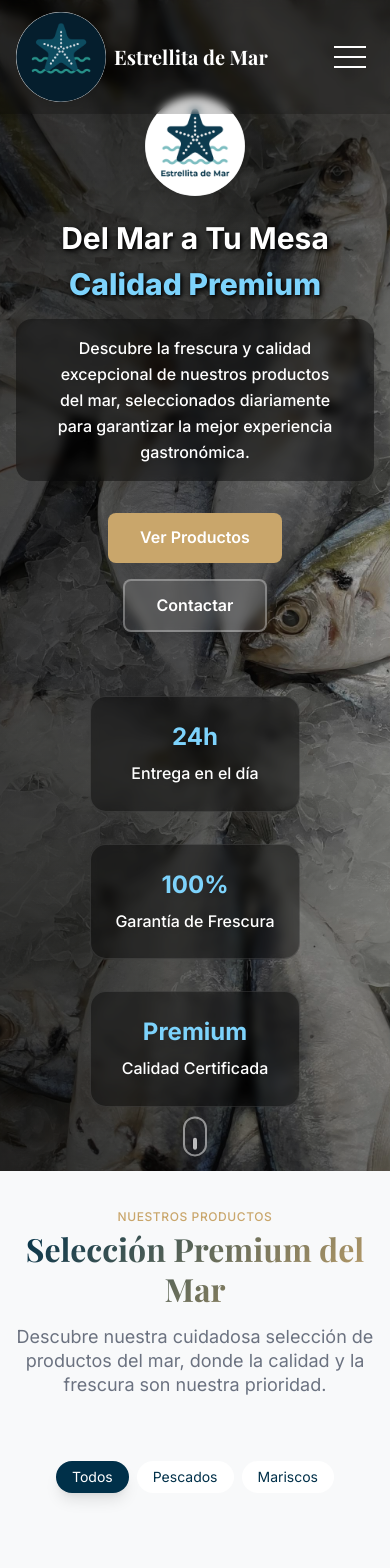
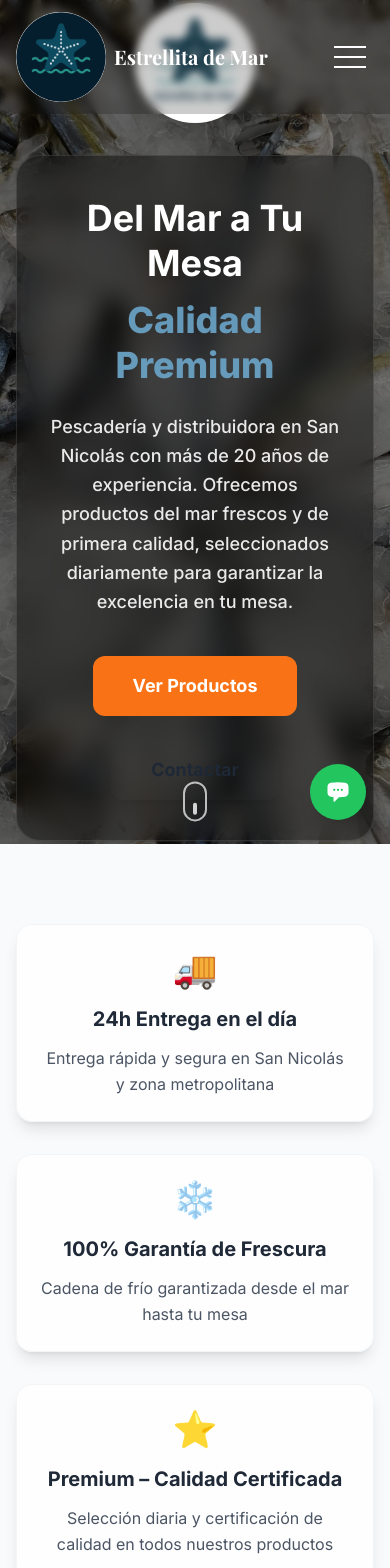
Before and after one commit to Tomdeez/Pescaderia, a Next.js app: page / in a window 390 px wide. Shown: the top 1568 px of the page. Built offline with nearby package versions, Linux system fonts and the light colour scheme.

Commit message:
Actualizar secciones y agregar botón de WhatsApp

```diff
--- a/app/components/sections/HeroSection.tsx
+++ b/app/components/sections/HeroSection.tsx
@@ -1,12 +1,16 @@
 'use client';
 
 import { motion } from "framer-motion";
+import Image from 'next/image';
 
 export const HeroSection = () => {
   return (
+    <>
+      {/* Hero Section Principal */}
       <section
-      id="hero"
-      className="relative min-h-[60vh] flex items-center justify-center overflow-hidden pt-24 md:pt-28"
+        id="inicio"
+        aria-label="Pescadería y Distribuidora en San Nicolás – Estrellita de Mar"
+        className="relative h-screen flex items-center justify-center overflow-hidden"
       >
         {/* Imagen de fondo */}
         <div
@@ -16,52 +20,69 @@ export const HeroSection = () => {
           }}
         />
 
-      {/* Overlay con gradiente más oscuro para mejor contraste */}
-      <div className="absolute inset-0 bg-gradient-to-br from-black/70 via-black/60 to-primary/80" />
+        {/* Overlay semitransparente mejorado */}
+        <div className="absolute inset-0 bg-black/50" />
 
-      {/* Overlay adicional para texto central */}
-      <div className="absolute inset-0 bg-gradient-to-t from-black/50 via-transparent to-black/30" />
+        {/* Contenido centrado */}
+        <div className="relative w-full max-w-4xl mx-auto px-4 z-10 flex flex-col items-center text-center">
+          {/* Logo */}
+          <motion.div
+            className="flex justify-center mb-8"
+            initial={{ opacity: 0, scale: 0.8 }}
+            animate={{ opacity: 1, scale: 1 }}
+            transition={{ duration: 0.8, ease: "easeOut" }}
+          >
+            <img
+              src="/imagenes/Claro.png"
+              alt="Estrellita de Mar - Pescadería y Distribuidora en San Nicolás"
+              className="w-[120px] h-[120px] md:w-[160px] md:h-[160px] rounded-full bg-white/90 shadow-2xl"
+            />
+          </motion.div>
 
-      {/* Contenido */}
-      <div className="relative w-full max-w-5xl mx-auto px-4 z-10 flex flex-col items-center text-center justify-center min-h-[40vh]">
-        {/* Logo isotipo más chico */}
-        <div className="flex justify-center mb-6">
-          <img src="/imagenes/Claro.png" alt="Logo Estrellita de Mar" className="w-[100px] h-[100px] md:w-[140px] md:h-[140px] rounded-full bg-white/80 shadow-2xl" />
-        </div>
+          {/* Bloque de texto con fondo redondeado */}
                      <motion.div
-          initial={{ opacity: 0, y: 50 }}
+             initial={{ opacity: 0 }}
+             animate={{ opacity: 1 }}
+             transition={{ duration: 0.8, staggerChildren: 0.2, delayChildren: 0.3 }}
+             className="bg-black/40 backdrop-blur-md rounded-3xl px-8 py-10 md:px-12 md:py-12 shadow-2xl border border-white/10"
+           >
+             {/* H1 SEO optimizado */}
+             <motion.h1
+               initial={{ opacity: 0, y: 60 }}
                animate={{ opacity: 1, y: 0 }}
-          transition={{ duration: 1, ease: "easeOut" }}
-          className="w-full flex flex-col items-center text-center"
+               transition={{ duration: 0.8, delay: 0.3 }}
+               className="text-4xl md:text-6xl lg:text-7xl font-bold mb-6 leading-tight"
              >
-          {/* Título principal con mejor sombra */}
-          <h1 className="text-3xl md:text-5xl lg:text-6xl font-bold mb-4 leading-tight w-full text-center">
-            <span className="block text-white drop-shadow-2xl text-shadow-strong w-full text-center">
+               <span className="block text-white drop-shadow-2xl">
                  Del Mar a Tu Mesa
                </span>
-            <span className="block text-sky-300 drop-shadow-2xl text-shadow-strong mt-2 font-extrabold w-full text-center">
+               <span className="block mt-3 font-extrabold" style={{ color: '#669BBC' }}>
                  Calidad Premium
                </span>
-          </h1>
+             </motion.h1>
 
-          {/* Subtítulo con fondo semi-transparente */}
-          <div className="inline-block bg-black/40 backdrop-blur-sm rounded-2xl px-8 py-4 mb-8">
-            <p className="text-base md:text-lg lg:text-xl text-white font-medium leading-relaxed drop-shadow-lg">
-              Descubre la frescura y calidad excepcional de nuestros productos del mar,
-              seleccionados diariamente para garantizar la mejor experiencia gastronómica.
-            </p>
-          </div>
+             {/* Subtítulo explicativo */}
+             <motion.p
+               initial={{ opacity: 0, y: 60 }}
+               animate={{ opacity: 1, y: 0 }}
+               transition={{ duration: 0.8, delay: 0.5 }}
+               className="text-lg md:text-xl lg:text-2xl text-white/90 font-medium leading-relaxed mb-10 max-w-3xl mx-auto"
+             >
+               Pescadería y distribuidora en San Nicolás con más de 20 años de experiencia.
+               Ofrecemos productos del mar frescos y de primera calidad,
+               seleccionados diariamente para garantizar la excelencia en tu mesa.
+             </motion.p>
 
-          {/* Botones con mejor espaciado */}
+             {/* Botones */}
              <motion.div
-            initial={{ opacity: 0, y: 30 }}
+               initial={{ opacity: 0, y: 60 }}
                animate={{ opacity: 1, y: 0 }}
-            transition={{ duration: 1, delay: 0.3, ease: "easeOut" }}
-            className="flex flex-col sm:flex-row gap-4 justify-center items-center"
+               transition={{ duration: 0.8, delay: 0.7 }}
+               className="flex flex-col sm:flex-row gap-6 justify-center items-center"
              >
               <motion.a
                 href="#productos"
-              className="px-8 py-3 bg-accent hover:bg-accent-light text-white font-semibold rounded-lg transition-all duration-300 shadow-2xl hover:shadow-3xl transform hover:-translate-y-1"
+                className="px-10 py-4 bg-orange-500 hover:bg-orange-600 text-white font-bold text-lg rounded-xl transition-all duration-300 shadow-2xl hover:shadow-3xl transform hover:-translate-y-1"
                 whileHover={{ scale: 1.05 }}
                 whileTap={{ scale: 0.95 }}
               >
@@ -69,7 +90,7 @@ export const HeroSection = () => {
               </motion.a>
               <motion.a
                 href="#contacto"
-              className="px-8 py-3 bg-white/10 backdrop-blur-sm border-2 border-white/30 text-white font-semibold rounded-lg hover:bg-white/20 hover:border-white/50 transition-all duration-300 shadow-lg"
+                className="px-10 py-4 bg-transparent border-3 border-gray-800 text-gray-800 hover:bg-gray-800 hover:text-white font-bold text-lg rounded-xl transition-all duration-300 shadow-lg"
                 whileHover={{ scale: 1.05 }}
                 whileTap={{ scale: 0.95 }}
               >
@@ -77,52 +98,76 @@ export const HeroSection = () => {
               </motion.a>
             </motion.div>
           </motion.div>
-
-        {/* Indicadores de calidad con mejor contraste */}
-        <motion.div
-          initial={{ opacity: 0, y: 30 }}
-          animate={{ opacity: 1, y: 0 }}
-          transition={{ duration: 1, delay: 0.6, ease: "easeOut" }}
-          className="grid grid-cols-1 md:grid-cols-3 gap-8 mt-16 lg:mt-24 mb-16"
-        >
-          {[
-            { numero: "24h", texto: "Entrega en el día" },
-            { numero: "100%", texto: "Garantía de Frescura" },
-            { numero: "Premium", texto: "Calidad Certificada" }
-          ].map((item, index) => (
-            <div key={index} className="text-center">
-              <div className="bg-black/40 backdrop-blur-sm rounded-2xl p-6 border border-white/10">
-                <h3 className="text-2xl lg:text-3xl font-bold text-sky-300 mb-2 drop-shadow-lg">
-                  {item.numero}
-                </h3>
-                <p className="text-white font-medium drop-shadow-lg">
-                  {item.texto}
-                </p>
-              </div>
-            </div>
-          ))}
-        </motion.div>
         </div>
 
-      {/* Scroll indicator - movido fuera del contenido principal */}
+        {/* Scroll indicator */}
         <motion.div
           initial={{ opacity: 0 }}
           animate={{ opacity: 1 }}
-        transition={{ duration: 1, delay: 1 }}
-        className="absolute bottom-6 left-1/2 transform -translate-x-1/2 z-20"
+          transition={{ duration: 1, delay: 1.2 }}
+          className="absolute bottom-8 left-1/2 transform -translate-x-1/2 z-20"
         >
           <motion.div
             animate={{ y: [0, 10, 0] }}
             transition={{ duration: 2, repeat: Infinity }}
-          className="w-6 h-10 border-2 border-white/50 rounded-full flex justify-center"
+            className="w-6 h-10 border-2 border-white/70 rounded-full flex justify-center"
           >
             <motion.div
               animate={{ y: [0, 12, 0] }}
               transition={{ duration: 2, repeat: Infinity }}
-            className="w-1 h-3 bg-white/70 rounded-full mt-2"
+              className="w-1 h-3 bg-white/80 rounded-full mt-2"
             />
           </motion.div>
         </motion.div>
       </section>
+
+      {/* Sección de Beneficios - Below the fold */}
+      <section className="py-20 bg-gray-50">
+        <div className="w-full max-w-6xl mx-auto px-4">
+          <motion.div
+            initial={{ opacity: 0, y: 40 }}
+            whileInView={{ opacity: 1, y: 0 }}
+            transition={{ duration: 0.8 }}
+            viewport={{ once: true }}
+            className="grid grid-cols-1 md:grid-cols-3 gap-8"
+          >
+            {[
+              {
+                icono: "🚚",
+                titulo: "24h Entrega en el día",
+                descripcion: "Entrega rápida y segura en San Nicolás y zona metropolitana"
+              },
+              {
+                icono: "❄️",
+                titulo: "100% Garantía de Frescura",
+                descripcion: "Cadena de frío garantizada desde el mar hasta tu mesa"
+              },
+              {
+                icono: "⭐",
+                titulo: "Premium – Calidad Certificada",
+                descripcion: "Selección diaria y certificación de calidad en todos nuestros productos"
+              }
+            ].map((beneficio, index) => (
+              <motion.div
+                key={index}
+                initial={{ opacity: 0, y: 40 }}
+                whileInView={{ opacity: 1, y: 0 }}
+                transition={{ duration: 0.6, delay: index * 0.2 }}
+                viewport={{ once: true }}
+                className="text-center bg-white/80 backdrop-blur-sm rounded-2xl p-6 lg:p-8 shadow-lg hover:shadow-xl transition-all duration-300 border border-gray-100"
+              >
+                <div className="text-4xl mb-4">{beneficio.icono}</div>
+                <h3 className="text-xl lg:text-2xl font-bold text-gray-800 mb-3">
+                  {beneficio.titulo}
+                </h3>
+                <p className="text-gray-600 leading-relaxed">
+                  {beneficio.descripcion}
+                </p>
+              </motion.div>
+            ))}
+          </motion.div>
+        </div>
+      </section>
+    </>
   );
 };
--- /dev/null
+++ b/app/components/ui/WhatsappButton.tsx
@@ -0,0 +1,53 @@
+'use client';
+
+import { ChatBubbleLeftEllipsisIcon } from '@heroicons/react/24/solid';
+
+interface WhatsappButtonProps {
+  phone: string;
+  message: string;
+}
+
+export const WhatsappButton = ({ phone, message }: WhatsappButtonProps) => {
+  const handleWhatsappClick = () => {
+    // Limpiar el número de teléfono (remover espacios, guiones, etc.)
+    const cleanPhone = phone.replace(/[^\d]/g, '');
+
+    // Codificar el mensaje para URL
+    const encodedMessage = encodeURIComponent(message);
+
+    // Crear la URL de WhatsApp Web
+    const whatsappUrl = `https://wa.me/${cleanPhone}?text=${encodedMessage}`;
+
+    // Abrir WhatsApp Web en nueva pestaña
+    window.open(whatsappUrl, '_blank', 'noopener,noreferrer');
+  };
+
+  return (
+    <button
+      onClick={handleWhatsappClick}
+      className="
+        fixed bottom-6 right-6 z-50
+        w-14 h-14 md:w-16 md:h-16
+        bg-green-500 hover:bg-green-600
+        rounded-full
+        shadow-lg hover:shadow-xl
+        transition-all duration-300 ease-in-out
+        hover:scale-105
+        flex items-center justify-center
+        focus:outline-none focus:ring-2 focus:ring-green-400 focus:ring-offset-2
+        group
+      "
+      aria-label="Contactar por WhatsApp"
+      title="Contactar por WhatsApp"
+    >
+      <ChatBubbleLeftEllipsisIcon
+        className="
+          w-6 h-6 md:w-8 md:h-8
+          text-white
+          transition-transform duration-300
+          group-hover:scale-110
+        "
+      />
+    </button>
+  );
+};
--- a/app/layout.tsx
+++ b/app/layout.tsx
@@ -2,6 +2,7 @@ import "./globals.css";
 import { Inter } from "next/font/google";
 import { Navbar } from "@components/layout/Navbar";
 import { Footer } from "@components/layout/Footer";
+import { WhatsappButton } from "@components/ui/WhatsappButton";
 
 const inter = Inter({ subsets: ["latin"] });
 
@@ -53,6 +54,10 @@ export default function RootLayout({ children }: RootLayoutProps) {
           {children}
         </main>
         <Footer />
+        <WhatsappButton
+          phone="+54 9 3364 01-0667"
+          message="Hola! Me interesa conocer más sobre sus productos frescos. ¿Podrían brindarme información?"
+        />
       </body>
     </html>
   );
```
Also changed, not shown: app/components/sections/ContactoSection.tsx (+88 -177 lines), app/components/sections/DistribuidoraSection.tsx (+17 -8 lines). Lines whose indentation alone changed are shown as unchanged.
